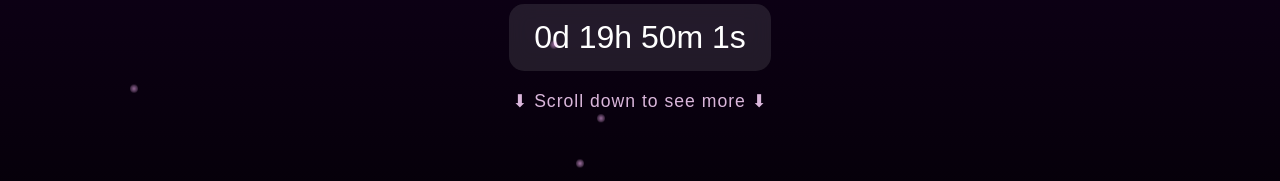
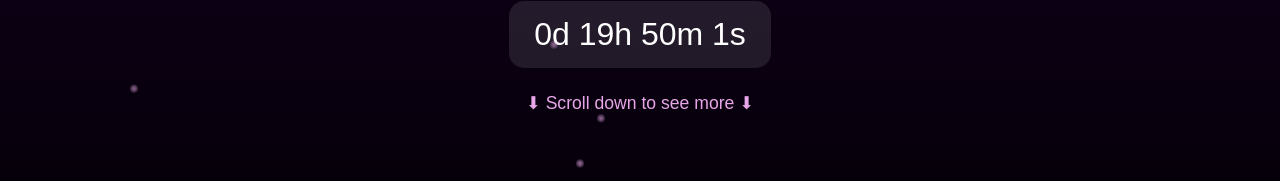
Before and after one commit to divyanas/click-it, a plain HTML site: page index.html in a window 1280 px wide. Shown: the part 429-610 px from the top of the page. Drawn offline with Linux system fonts and the light colour scheme.

Commit message:
Update index.html

```diff
--- a/index.html
+++ b/index.html
@@ -45,18 +45,20 @@
     }
 
     .scroll-hint {
-    margin-top: 18px;
+    margin-top: 25px;
     font-size: 1.1rem;
-    color: #ffd6ff;
-    opacity: 0.85;
-    animation: bounce 1.6s infinite;
-    letter-spacing: 1px;
+    color: #ffb8ff;
+    opacity: 0.9;
+    animation: bounce 1.5s infinite;
+    text-align: center;
+    z-index: 10;
 }
 
 @keyframes bounce {
     0%, 100% { transform: translateY(0); }
-    50% { transform: translateY(8px); }
+    50% { transform: translateY(10px); }
 }
+
 
 
     /* ✨ Floating soft particles */
```
